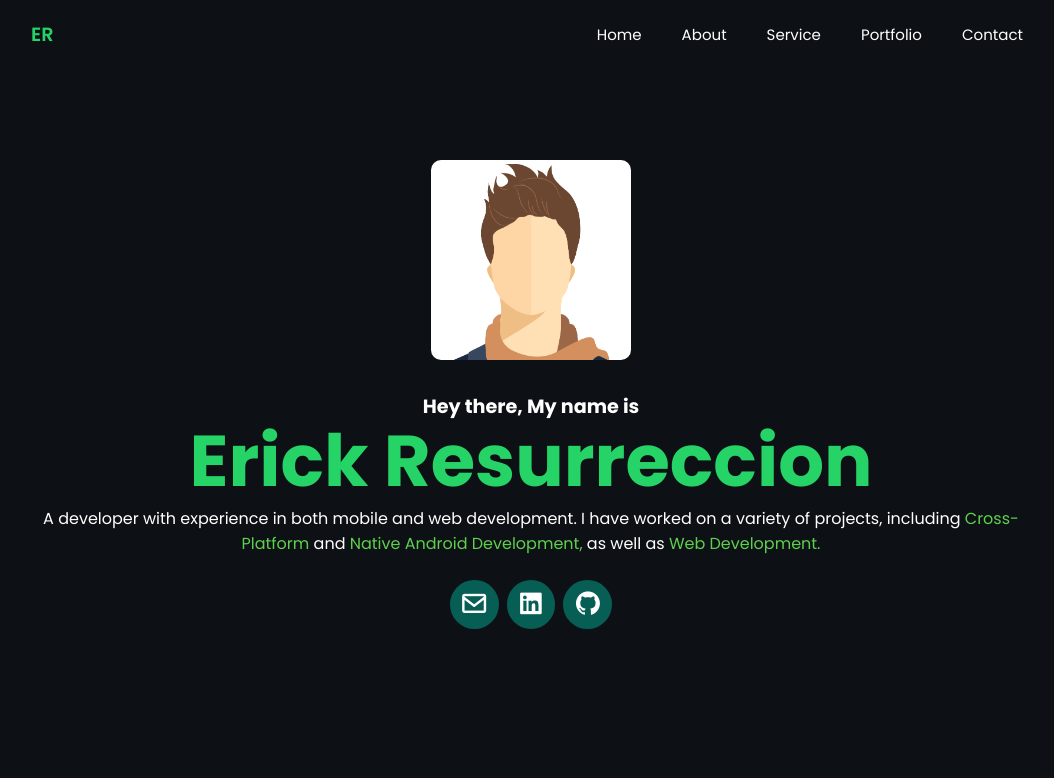
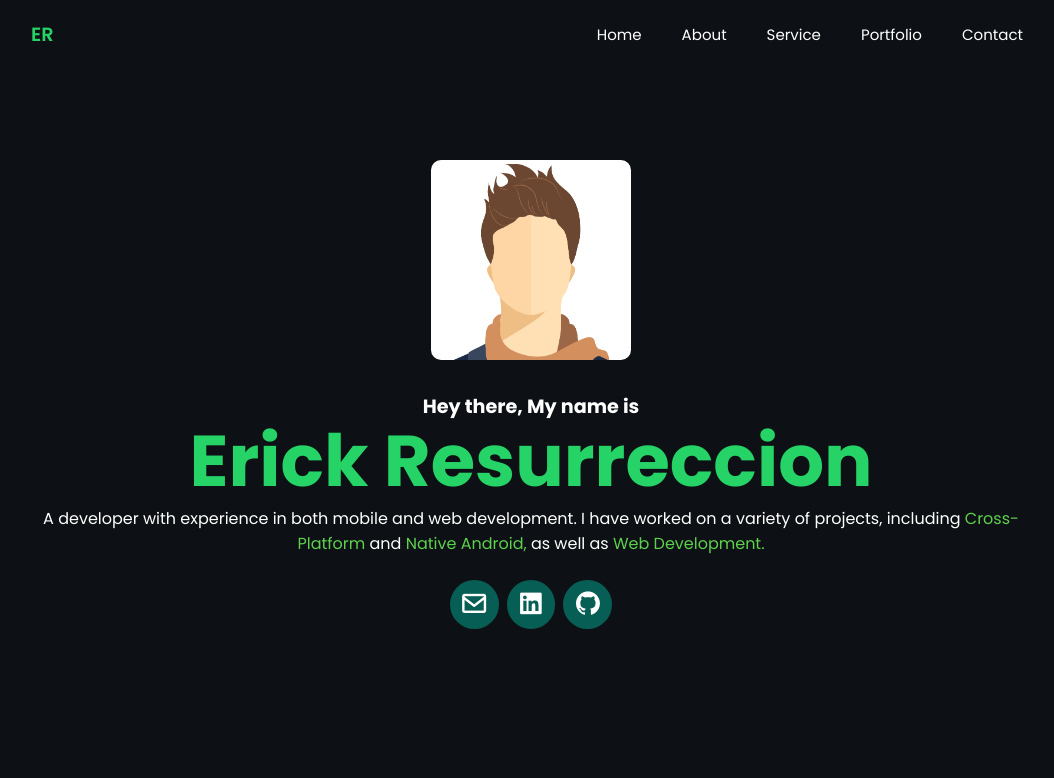
Before and after one commit to resurreccionerick/resurreccionerick.github.io, a plain HTML site: page index.html in a window 1280 px wide. Shown: the top 778 px of the page, without its empty margins (109-1163 px from the left). Drawn offline with nearby package versions, Linux system fonts and the light colour scheme.

Commit message:
Update
Update CV

```diff
--- a/index.html
+++ b/index.html
@@ -59,7 +59,7 @@
                 A developer with experience in both mobile and web development.
                 I have worked on a variety of projects, including <span
                 class="color"> Cross-Platform </span> and <span
-                class="color">  Native Android Development, </span>
+                class="color">  Native Android, </span>
                 as well as <span
                 class="color"> Web Development.</span>
             </p>
```
Also changed, not shown: 1 other file.
